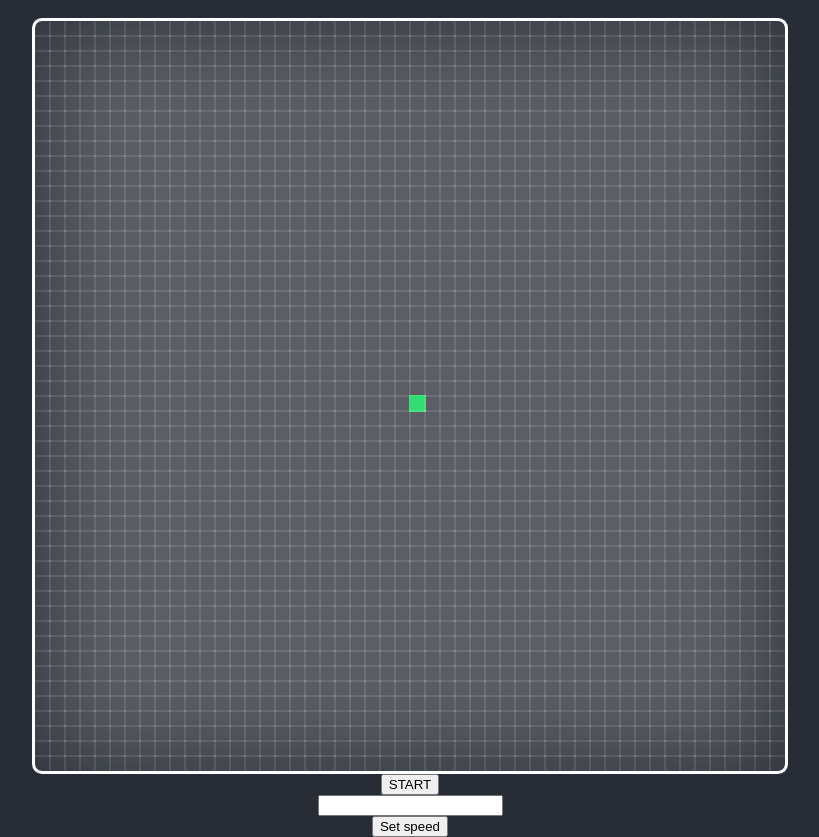
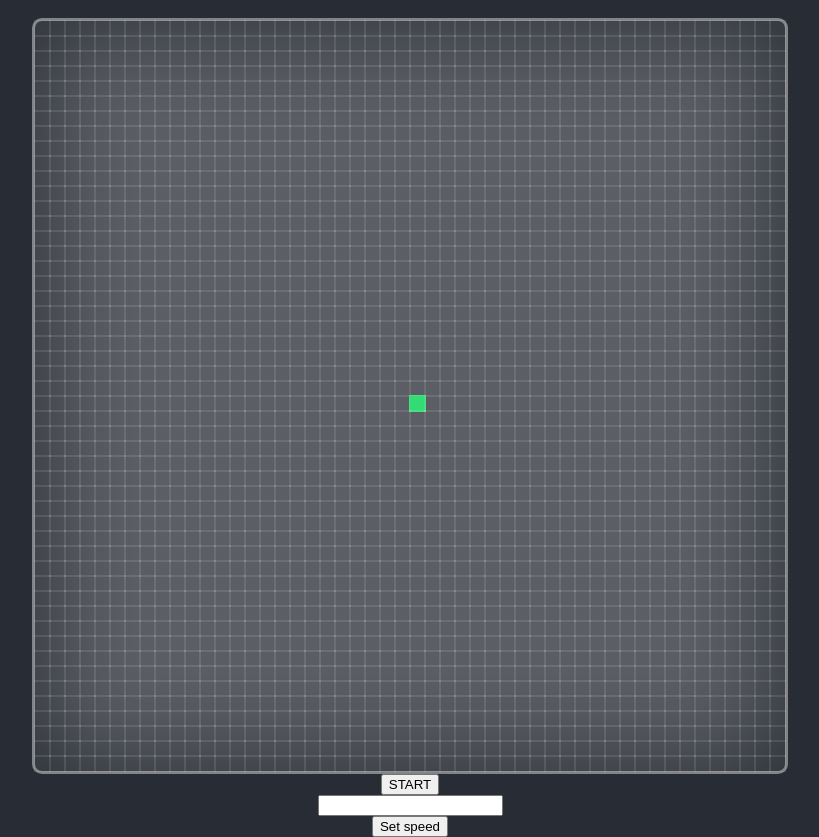
Before and after one commit to SalvaChiLlo/snake_game, a plain HTML site: page index.html in a window 1280 px wide. Shown: the part 13-850 px from the top of the page, without its empty margins (230-1049 px from the left). Drawn offline with Linux system fonts and the light colour scheme.

Commit message:
Some css styles has been changed

```diff
--- a/style.css
+++ b/style.css
@@ -19,7 +19,7 @@ body {
 #container {
     display: grid;
     grid-template-columns: repeat(50, 15px);
-    border: 3px solid white;
+    border: 3px solid #ffffff3d;
     border-radius: 10px;
     box-shadow: inset 0px 0px 100px 0px #282C34;
     background-color: #ffffff3d;
```
